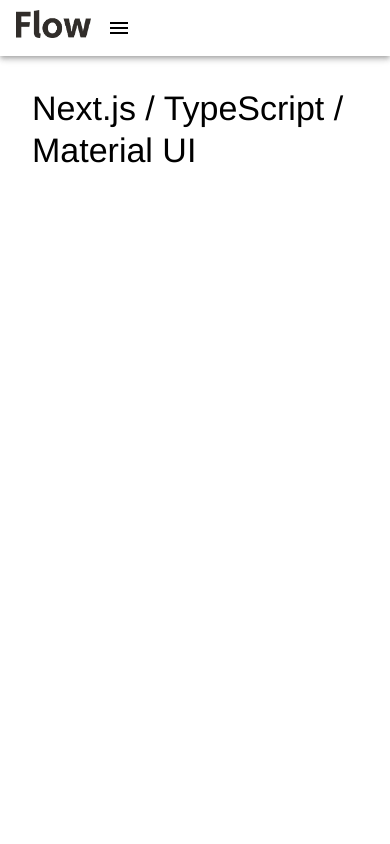
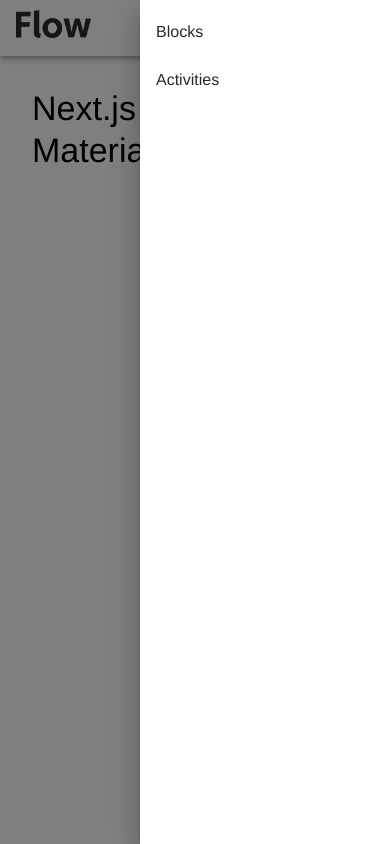
Before and after one commit to forbole/big-dipper-flow-client, a Next.js app in the folder client/: page / in a window 390 px wide. Both pictures are taken after a click on the button "menu". Built offline with nearby package versions, Linux system fonts and the light colour scheme; a web font is replaced by a local one.

Commit message:
add mobile menu

```diff
--- a/client/components/Layout.tsx
+++ b/client/components/Layout.tsx
@@ -1,7 +1,13 @@
 import React from 'react';
 import { createStyles, makeStyles, Theme, useTheme } from '@material-ui/core/styles';
-import { Hidden, Container, Box, Typography, AppBar, IconButton, Menu, MenuItem, Toolbar} from '@material-ui/core';
+import { Hidden, Container, Box, Typography, AppBar, IconButton, Drawer, MenuItem, Toolbar} from '@material-ui/core';
+import List from '@material-ui/core/List';
+import ListItem, { ListItemProps } from '@material-ui/core/ListItem';
+import ListItemIcon from '@material-ui/core/ListItemIcon';
+import ListItemText from '@material-ui/core/ListItemText';
 import MenuIcon from '@material-ui/icons/Menu';
+import InboxIcon from '@material-ui/icons/Inbox';
+import DraftsIcon from '@material-ui/icons/Drafts';
 import useMediaQuery from '@material-ui/core/useMediaQuery';
 
 const useStyles = makeStyles((theme: Theme) =>
@@ -18,11 +24,12 @@
     titleSM: {
       flexGrow: 1,
     },
+    mobileMenu: {
+      width: 250,
+    },
     appBar: {
         backgroundColor: theme.palette.common.white,
         color: theme.palette.common.black,
-        display: "flex",
-        textAlign: "left"
     }
   }),
 );
@@ -32,12 +39,33 @@
     const theme = useTheme();
     const smMatches = useMediaQuery(theme.breakpoints.down('xs'));
 
+    const [drawerState, setState] = React.useState({
+      top: false,
+      left: false,
+      bottom: false,
+      right: false,
+    });
+
+    const toggleDrawer = (open: boolean) => (
+      event: React.KeyboardEvent | React.MouseEvent,
+    ) => {
+      if (
+        event.type === 'keydown' &&
+        ((event as React.KeyboardEvent).key === 'Tab' ||
+          (event as React.KeyboardEvent).key === 'Shift')
+      ) {
+        return;
+      }
+
+      setState({ ...drawerState, right: open });
+    };
+
     return (
         <React.Fragment>
             <AppBar position="static" className={classes.appBar}>
                 <Toolbar>
-                    <Box pr={2}>
-                    <Typography variant="h5" component="h1" className={(smMatches)?`${classes.title} ${classes.titleSM}`:classes.title}>
+                    <Box pr={2} className={(smMatches)?`${classes.title} ${classes.titleSM}`:classes.title}>
+                    <Typography variant="h5" component="h1">
                         <img src="/img/flow-logo.svg" />
                     </Typography>
                     </Box>
@@ -47,8 +75,26 @@
                     </Hidden>
                     <Hidden smUp>
                       <IconButton edge="start" className={classes.menuButton} color="inherit" aria-label="menu">
-                        <MenuIcon />
+                        <MenuIcon onClick={toggleDrawer(true)}/>
                       </IconButton>
+                      <Drawer anchor='right' open={drawerState['right']} onClose={toggleDrawer(false)}>
+                        <div className={classes.mobileMenu}>
+                          <List component="nav" aria-label="main mailbox folders">
+                            <ListItem button>
+                              {/* <ListItemIcon>
+                                <InboxIcon />
+                              </ListItemIcon> */}
+                              <ListItemText primary="Blocks" />
+                            </ListItem>
+                            <ListItem button>
+                              {/* <ListItemIcon>
+                                <DraftsIcon />
+                              </ListItemIcon> */}
+                              <ListItemText primary="Activities" />
+                            </ListItem>
+                          </List>
+                        </div>
+                      </Drawer>
                     </Hidden>
                 </Toolbar>
             </AppBar>
```
